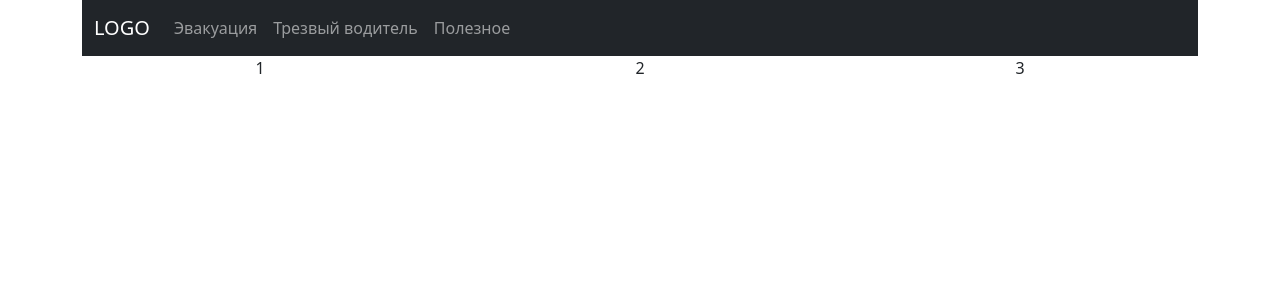
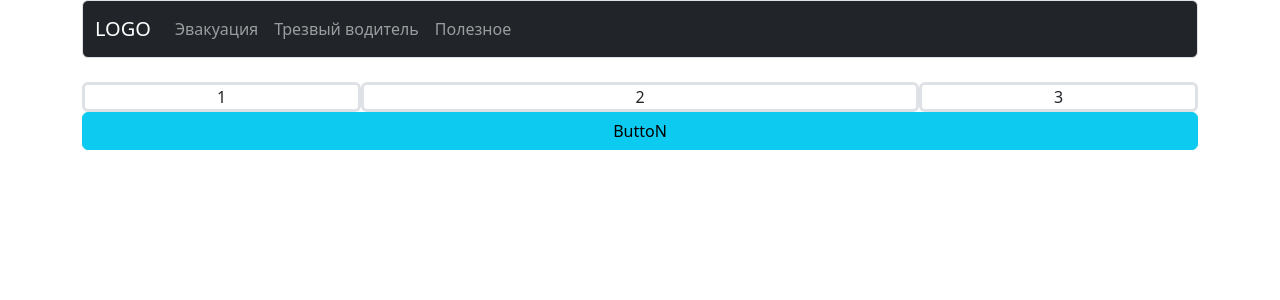
Before and after one commit to Klaus8k/evak, a Django app: page / in a window 1280 px wide. Shown: the top 300 px of the page. Run offline with Django 3.2, Linux system fonts and the light colour scheme; some libraries are stand-ins or nearby versions.

Commit message:
boostrap

```diff
--- /dev/null
+++ b/static/custom.css
@@ -0,0 +1,4 @@
+/*переопределение классов css*/
+.border {
+    border-width: 10px;
+}
--- a/templates/base.html
+++ b/templates/base.html
@@ -1,24 +1,23 @@
 {% load static %}
 <!DOCTYPE html>
-<html lang="en">
+<html lang="ru">
 
 <head>
     <meta charset="UTF-8">
-    <!--    <link rel="stylesheet" href="{% static 'style.css' %}">-->
     <meta name="viewport" content="width=device-width, initial-scale=1">
     <title>evak</title>
-    <!--    link to boostrap css-->
     <link href="https://cdn.jsdelivr.net/npm/bootstrap@5.2.0-beta1/dist/css/bootstrap.min.css"
           rel="stylesheet"
           integrity="sha384-0evHe/X+R7YkIZDRvuzKMRqM+OrBnVFBL6DOitfPri4tjfHxaWutUpFmBp4vmVor"
           crossorigin="anonymous">
+    <link rel="stylesheet" type="text/css" href="{% static 'custom.css' %}">
 </head>
 
 
 <body>
 <div class="container">
     <!--MENU-->
-    <nav class="navbar navbar-expand-md navbar-dark bg-dark">
+    <nav class="navbar navbar-expand-md navbar-dark bg-dark border rounded">
         <div class="container-fluid">
             <div class="navbar-header">
                 <a class="navbar-brand" href="#"> LOGO </a>
@@ -32,12 +31,16 @@
             </div>
         </div>
     </nav>
+    <br>
+    <div class="container-fluid">
+        <div class="row">
+            <div class="col-3 text-center border border-3 rounded">1</div>
+            <div class="col-6 text-center border border-3 rounded">2</div>
+            <div class="col-3 text-center border border-3 rounded">3</div>
+            <br>
+            <button type="button" class="btn btn-info col-12">ButtoN</button>
+        </div>
 
-
-    <div class="row">
-        <div class="col text-center">1</div>
-        <div class="col text-center">2</div>
-        <div class="col text-center">3</div>
     </div>
 
 
@@ -45,14 +48,9 @@
     {% endblock %}
 
 </div>
-<script src="https://code.jquery.com/jquery-3.2.1.slim.min.js"
-        integrity="sha384-KJ3o2DKtIkvYIK3UENzmM7KCkRr/rE9/Qpg6aAZGJwFDMVNA/GpGFF93hXpG5KkN"
-        crossorigin="anonymous"></script>
-<script src="https://cdnjs.cloudflare.com/ajax/libs/popper.js/1.12.9/umd/popper.min.js"
-        integrity="sha384-ApNbgh9B+Y1QKtv3Rn7W3mgPxhU9K/ScQsAP7hUibX39j7fakFPskvXusvfa0b4Q"
-        crossorigin="anonymous"></script>
-<script src="https://maxcdn.bootstrapcdn.com/bootstrap/4.0.0/js/bootstrap.min.js"
-        integrity="sha384-JZR6Spejh4U02d8jOt6vLEHfe/JQGiRRSQQxSfFWpi1MquVdAyjUar5+76PVCmYl"
+<!--add script for js-->
+<script src="https://cdn.jsdelivr.net/npm/bootstrap@5.2.0-beta1/dist/js/bootstrap.bundle.min.js"
+        integrity="sha384-pprn3073KE6tl6bjs2QrFaJGz5/SUsLqktiwsUTF55Jfv3qYSDhgCecCxMW52nD2"
         crossorigin="anonymous"></script>
 </body>
 
```
